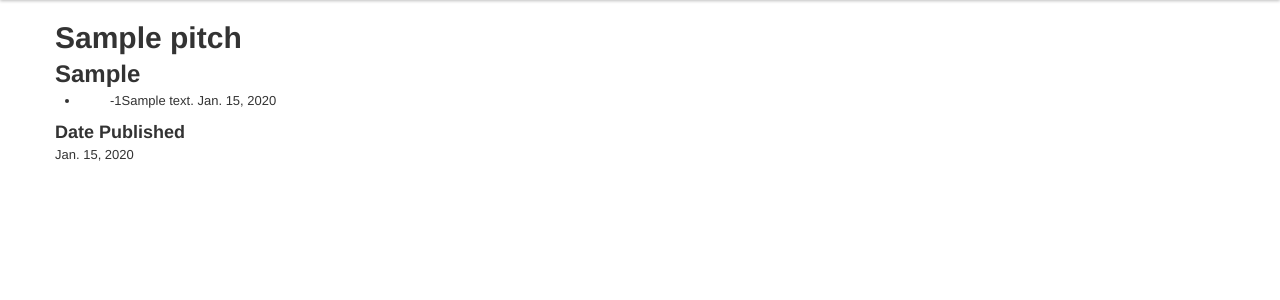
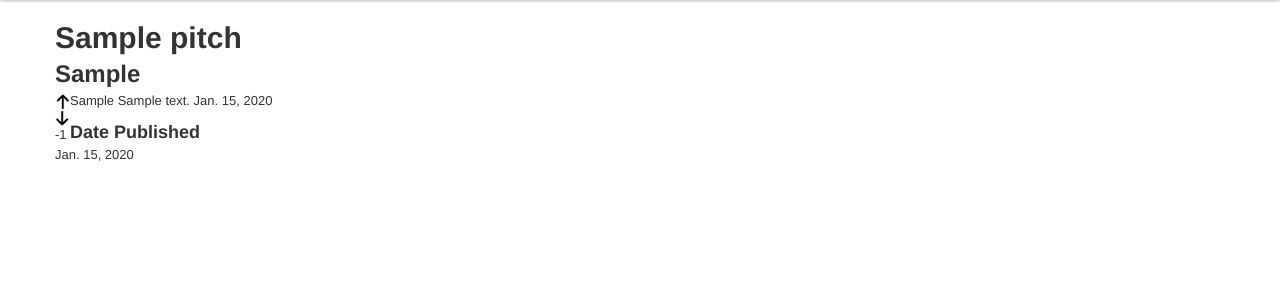
Before and after one commit to pydanny/isthisfor, a Django app: a page that uses project/templates/base.html in a window 1280 px wide. Shown: the part 40-340 px from the top of the page. Run offline with Django 3.2, Linux system fonts and the light colour scheme; tables that the repository leaves empty hold one stand-in row (values such as "Sample post"); some libraries are stand-ins or nearby versions.

Commit message:
Added arrow html/css.

```diff
--- /dev/null
+++ b/project/static/css/base.css
@@ -0,0 +1,12 @@
+.vote
+{
+        width: 15px;
+        float: left; clear: left;
+}
+
+.vote img
+{
+        display: block;
+        float: none; clear: both;
+        padding-top: 2px;
+}
--- a/project/templates/base.html
+++ b/project/templates/base.html
@@ -17,6 +17,7 @@
 
     <!-- Le styles -->
     <link href="{{ STATIC_URL }}css/bootstrap.css" rel="stylesheet">
+    <link href="{{ STATIC_URL }}css/base.css" rel="stylesheet">
     <style>
       body {
         padding-top: 60px; /* 60px to make the container go all the way to the bottom of the topbar */
--- a/project/templates/pitch/pitch_detail.html
+++ b/project/templates/pitch/pitch_detail.html
@@ -5,29 +5,36 @@
 {% endblock %}
 
 {% block content %}
+<div class="row">
+    <div class="span16">
         <h1>{{ pitch.name }}</h1>
 
         <h2>{{ pitch.pitch }}</h2>
 
             {% if pitch.comment_set.all %}
-    <ul class='comment-list'>
+            <div class='comment-list'>
                 {% for comment in pitch.comment_set.all %}
-        <li>
+                    <div class="vote">
+                            <img alt="^" title="vote up"   src="{{ STATIC_URL }}img/arrow-up.jpg" />
+                            <img alt="v" title="vote down" src="{{ STATIC_URL }}img/arrow-down.jpg" />
+                    </div>
+                    <div class="comment-item">
             				<p>
-						<span class='user">{{ comment.user }}</span>
+            					<span class='user'>{{ comment.user }}</span>
             			    <span class='vote'>{{ comment.vote }}</span>
                             <span class='comment'>{{ comment.comment }}</span>
                             <span class='pub-date'>{{ comment.pub_date  }}</span>
             				</p>
-        </li>
+                    </div>
                 {% endfor %}
-    </ul>
+            </div>
             {% else %}
             <p>No comments yet. <a href="#TODO">Be the first to comment!</a></p>
             {% endif %}
 
         <h3>Date Published</h3>
         <p> {{ pitch.pub_date }}</p>
-
+    </div>
+</div>
 
 {% endblock %}
```
Lines whose indentation alone changed are shown as unchanged.
